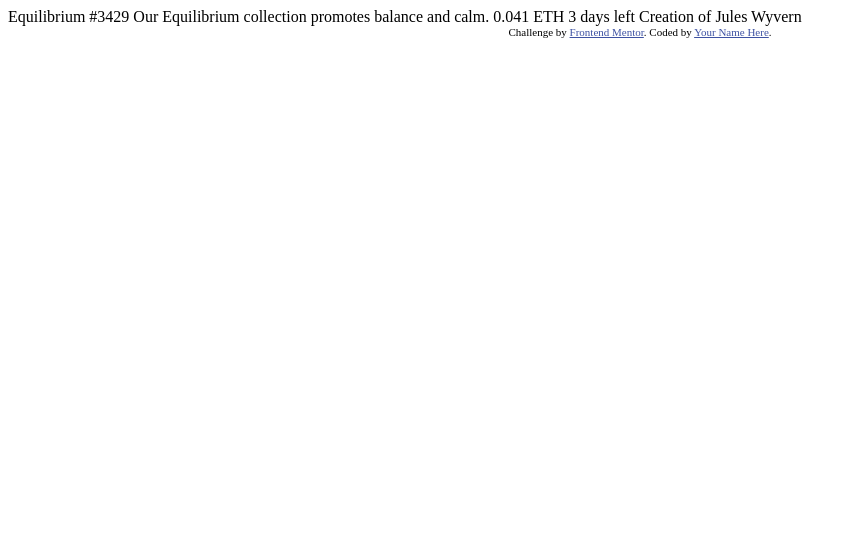
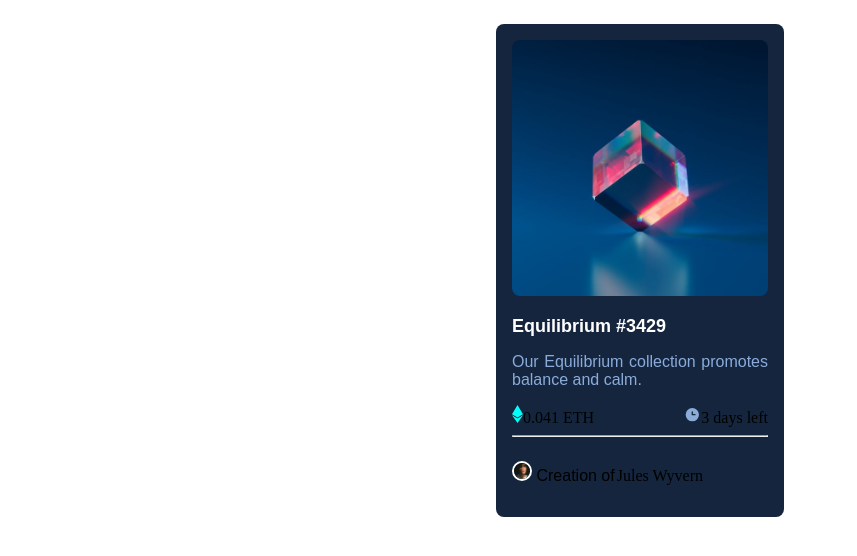
Before and after one commit to utha007/nft-preview-card-component-main, a plain HTML site: page index.html in a window 1280 px wide. Shown: the whole page, without its empty margins (0-857 px from the left). Drawn offline with Linux system fonts and the light colour scheme.

Commit message:
Added style.css

```diff
--- a/index.html
+++ b/index.html
@@ -5,29 +5,27 @@
   <meta name="viewport" content="width=device-width, initial-scale=1.0"> <!-- displays site properly based on user's device -->
 
   <link rel="icon" type="image/png" sizes="32x32" href="./images/favicon-32x32.png">
-
+  <link rel="stylesheet" href="styles.css">
   <title>Frontend Mentor | NFT preview card component</title>
 
-  <!-- Feel free to remove these styles or customise in your own stylesheet 👍 -->
-  <style>
-    .attribution { font-size: 11px; text-align: center; }
-    .attribution a { color: hsl(228, 45%, 44%); }
-  </style>
 </head>
 <body>
-
-  Equilibrium #3429
-
-  Our Equilibrium collection promotes balance and calm.
-
-  0.041 ETH
-  3 days left
-
-  Creation of Jules Wyvern
-
-  <div class="attribution">
-    Challenge by <a href="https://www.frontendmentor.io?ref=challenge" target="_blank">Frontend Mentor</a>.
-    Coded by <a href="#">Your Name Here</a>.
+<main>
+  <div class="image">
+    <img src="images/image-equilibrium.jpg" >
   </div>
+  <div class="text">
+    <heading>Equilibrium #3429</heading>
+    <p>Our Equilibrium collection promotes balance and calm.</p>
+  </div>
+  <div class="info">
+    <div class=".eth-balance"><img src="images/icon-ethereum.svg">0.041 ETH</div>
+    <div class="time-left"><img src="images/icon-clock.svg">3 days left</div>
+  </div>
+  <hr>
+  <div class="creator">
+    <p><img src="images/image-avatar.png"> Creation of <div class="name">Jules Wyvern</div></p>
+  </div>
+</main>
 </body>
 </html>
--- /dev/null
+++ b/styles.css
@@ -0,0 +1,70 @@
+body{
+    box-sizing: border-box;
+
+}
+
+main{
+    width: 16em;
+    border-radius: 0.5em;
+    margin: auto;
+    padding: 1em;
+    background-color: hsl(216, 50%, 16%);
+    position: relative;
+    top: 1em;
+}
+.image>img{
+   width: 16em;
+   border-radius: 0.5em;
+   margin: auto;
+   margin-bottom: 1em;
+
+}
+p, heading{
+
+    font-family: 'Outfit', sans-serif;
+}
+
+heading{
+    font-weight: 600;
+    color: hsl(0, 0%, 100%);
+    font-size: 18px;
+
+}
+.text p{
+    font-weight: 300;
+    color:hsl(215, 51%, 70%);
+}
+.text{
+    text-align: justify;
+}
+.text p{
+    font-size: 16px;
+}
+.info{
+    display: flex;
+    justify-content: space-between;
+    align-items: baseline;
+    gap: 0.5em;
+
+}
+hr{
+    color: hsl(215, 32%, 27%);
+    background-color: hsl(215, 32%, 27%);
+}
+.creator{
+    display: flex;
+    align-items: baseline;
+    gap: 0.125em;
+}
+p img{
+    border: 0.125em solid white;
+    width: 1em;
+    height: 1em;
+    border-radius: 50%;
+    align-self: center;
+    gap: 1em;
+}
+p .name{
+    font-weight: 400;
+    color: hsl(0, 0%, 100%);
+}
```
